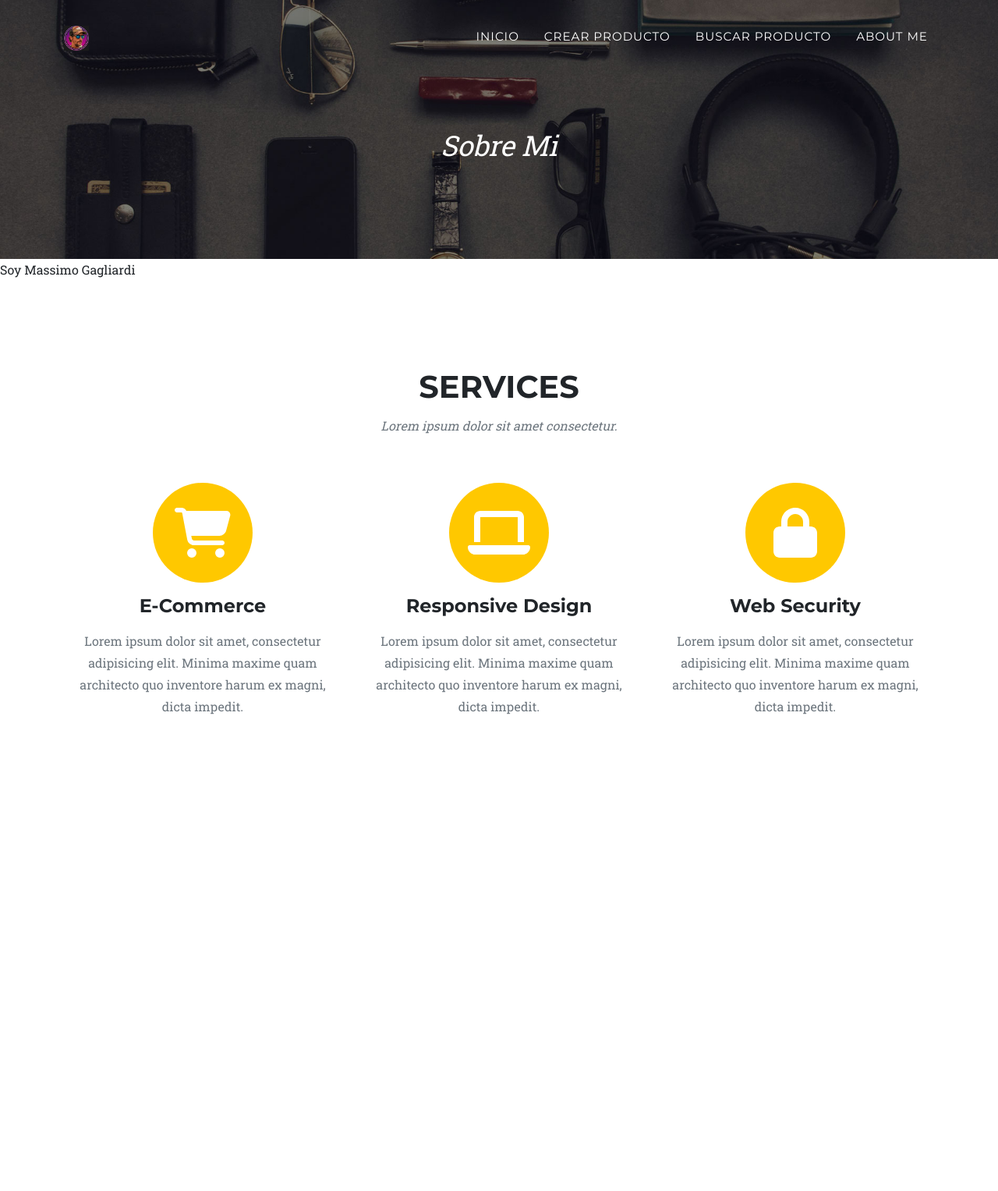
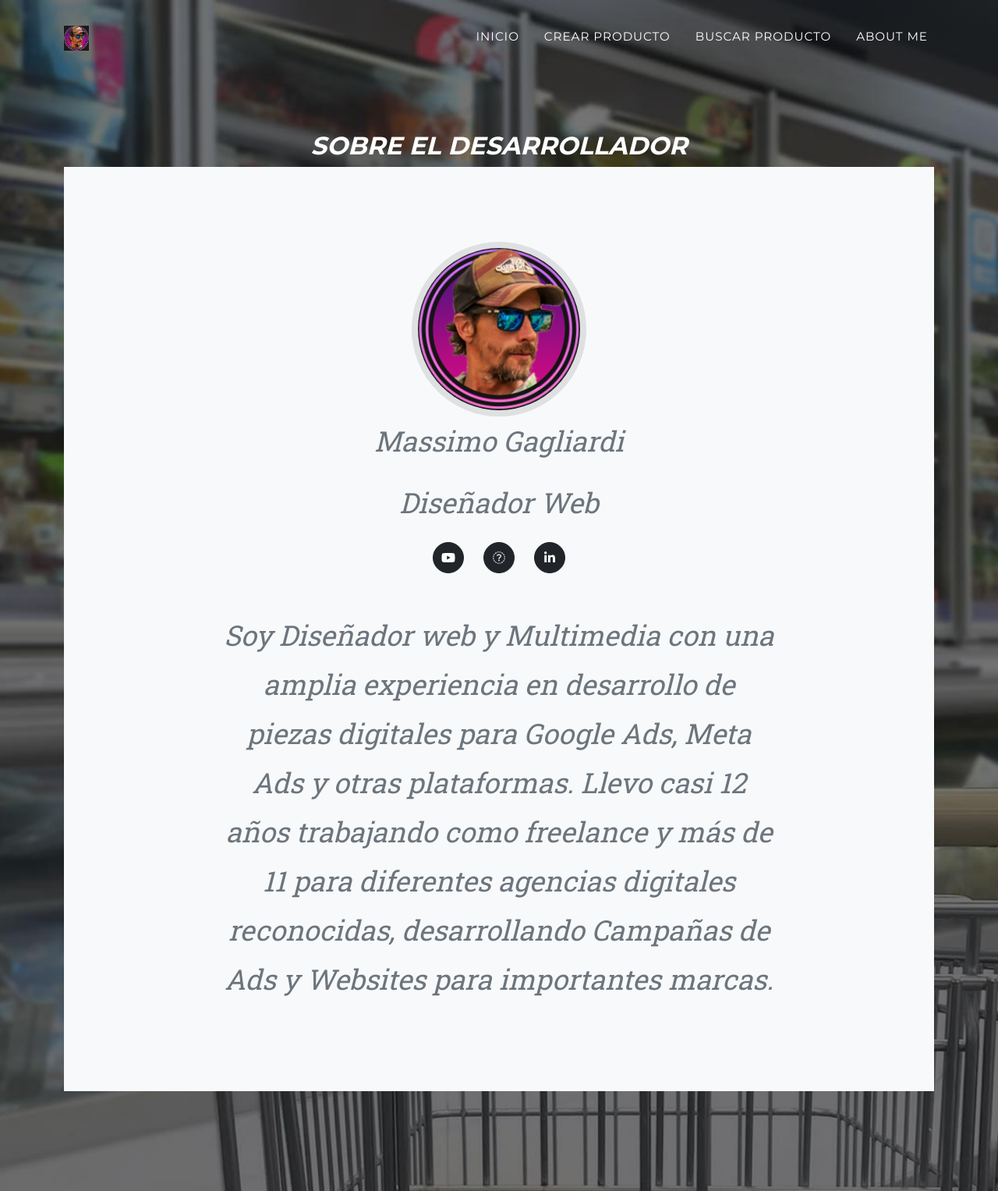
Before and after one commit to dokkanproject/Massimo_Gagliardi_preentrega_3, a Django app: template massimo_gagliardi_preentrega3/templates/about.html in a window 1280 px wide. Shown: the whole page at 78% size. Before the commit the page ends 916 px from the top, so only its background shows below. Run offline with Django 3.2, Linux system fonts and the light colour scheme; the template is opened without the code that fills it, so the values that code supplies are empty; some libraries are stand-ins or nearby versions.

Commit message:
Preentrega 3

```diff
--- a/massimo_gagliardi_preentrega3/templates/about.html
+++ b/massimo_gagliardi_preentrega3/templates/about.html
@@ -1,6 +1,29 @@
 {% extends "index.html" %}
+{% load static %}
 {% block title_head %} Sobre Mi{% endblock title_head %}
-{% block texto_principal %}Sobre Mi{% endblock texto_principal %}
+{% block texto_principal %}
+<h2 class="section-heading text-uppercase">Sobre el Desarrollador</h2>
+<section class="page-section bg-light" id="team">
+    <div class="container">
+        <div class="text-center">
+
+                    <div class="team-member">
+                        <img class="mx-auto rounded-circle" src= {%static "assets/img/logo_Massimo.png"%} alt="..." />
+                        <p class="text-muted">Massimo Gagliardi</p>
+                        <p class="text-muted">Diseñador Web</p>
+                        <a class="btn btn-dark btn-social mx-2" href="https://www.youtube.com/@Massimo_Gagliardi" aria-label="Youtube"><i class="fab fa-youtube"></i></a>
+                        <a class="btn btn-dark btn-social mx-2" href="https://es.fiverr.com/maxspawn" aria-label="Fiverr"><i class="fab fa-fiverr"></i></a>
+                        <a class="btn btn-dark btn-social mx-2" href="https://www.linkedin.com/in/massimo-gagliardi/" aria-label="Linkedin"><i class="fab fa-linkedin-in"></i></a>
+                    </div>
+        </div>
+        <div class="row">
+            <div class="col-lg-8 mx-auto text-center"><p class="large text-muted">
+                Soy Diseñador web y Multimedia con una amplia experiencia en desarrollo de piezas digitales para Google Ads, Meta Ads y otras plataformas.
+                Llevo casi 12 años trabajando como freelance y más de 11 para diferentes agencias digitales reconocidas, desarrollando Campañas de Ads y Websites para importantes marcas.</p></div>
+        </div>
+    </div>
+</section>
+{% endblock texto_principal %}
 {% block main %}
-<p>Soy Massimo Gagliardi</p>
+
 {% endblock main %}
--- a/templates/base.html
+++ b/templates/base.html
@@ -49,41 +49,6 @@
 
             {% endblock main %}
         </main>
-        <!-- Services-->
-        <section class="page-section" id="services">
-            <div class="container">
-                <div class="text-center">
-                    <h2 class="section-heading text-uppercase">Services</h2>
-                    <h3 class="section-subheading text-muted">Lorem ipsum dolor sit amet consectetur.</h3>
-                </div>
-                <div class="row text-center">
-                    <div class="col-md-4">
-                        <span class="fa-stack fa-4x">
-                            <i class="fas fa-circle fa-stack-2x text-primary"></i>
-                            <i class="fas fa-shopping-cart fa-stack-1x fa-inverse"></i>
-                        </span>
-                        <h4 class="my-3">E-Commerce</h4>
-                        <p class="text-muted">Lorem ipsum dolor sit amet, consectetur adipisicing elit. Minima maxime quam architecto quo inventore harum ex magni, dicta impedit.</p>
-                    </div>
-                    <div class="col-md-4">
-                        <span class="fa-stack fa-4x">
-                            <i class="fas fa-circle fa-stack-2x text-primary"></i>
-                            <i class="fas fa-laptop fa-stack-1x fa-inverse"></i>
-                        </span>
-                        <h4 class="my-3">Responsive Design</h4>
-                        <p class="text-muted">Lorem ipsum dolor sit amet, consectetur adipisicing elit. Minima maxime quam architecto quo inventore harum ex magni, dicta impedit.</p>
-                    </div>
-                    <div class="col-md-4">
-                        <span class="fa-stack fa-4x">
-                            <i class="fas fa-circle fa-stack-2x text-primary"></i>
-                            <i class="fas fa-lock fa-stack-1x fa-inverse"></i>
-                        </span>
-                        <h4 class="my-3">Web Security</h4>
-                        <p class="text-muted">Lorem ipsum dolor sit amet, consectetur adipisicing elit. Minima maxime quam architecto quo inventore harum ex magni, dicta impedit.</p>
-                    </div>
-                </div>
-            </div>
-        </section>
         <!-- Bootstrap core JS-->
         <script src="https://cdn.jsdelivr.net/npm/bootstrap@5.2.3/dist/js/bootstrap.bundle.min.js"></script>
         <!-- Core theme JS-->
```
Also changed, not shown: README.md, massimo_gagliardi_preentrega3/forms.py (line endings or trailing spaces), massimo_gagliardi_preentrega3/static/assets/img/header-bg.jpg.
